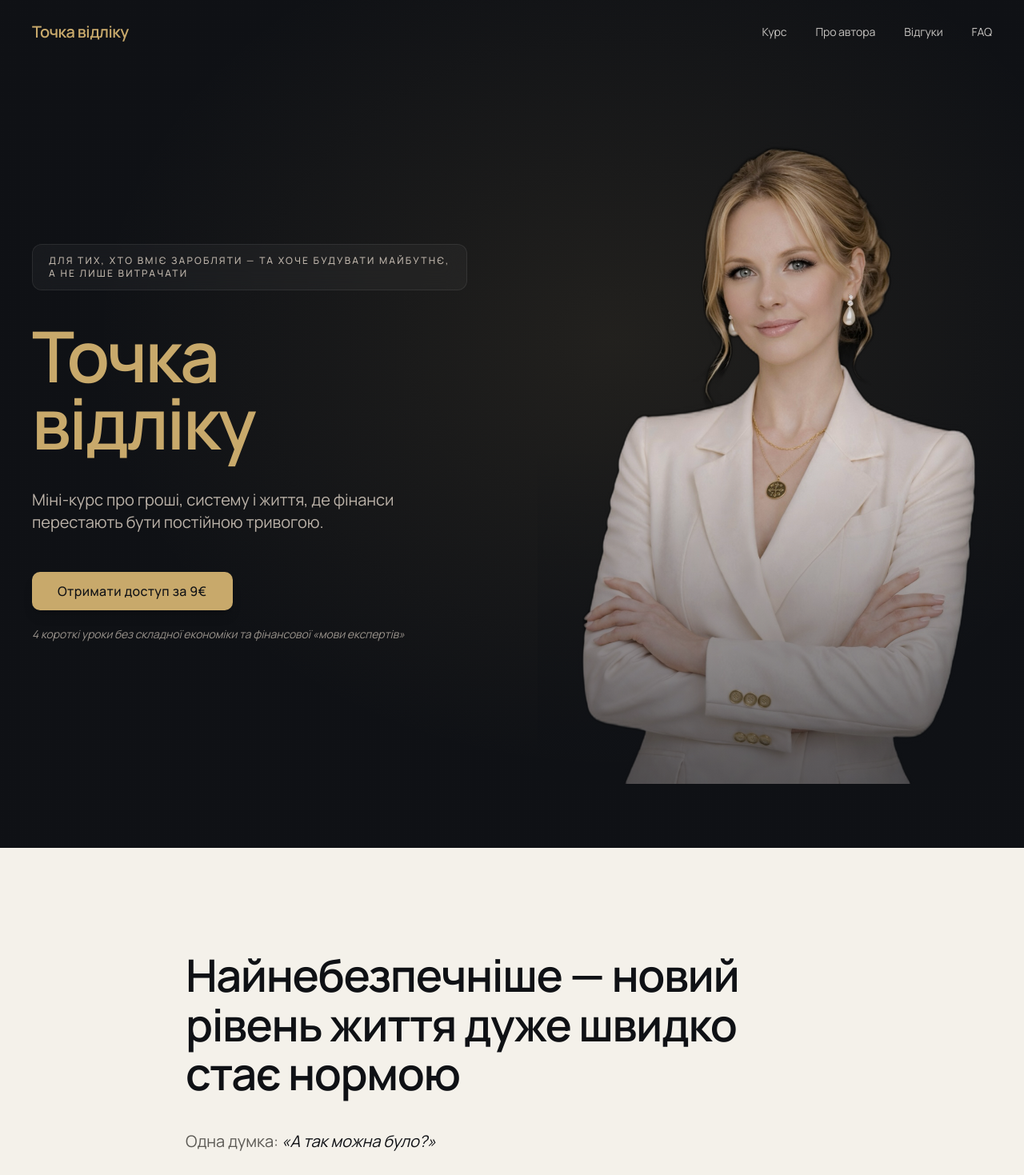
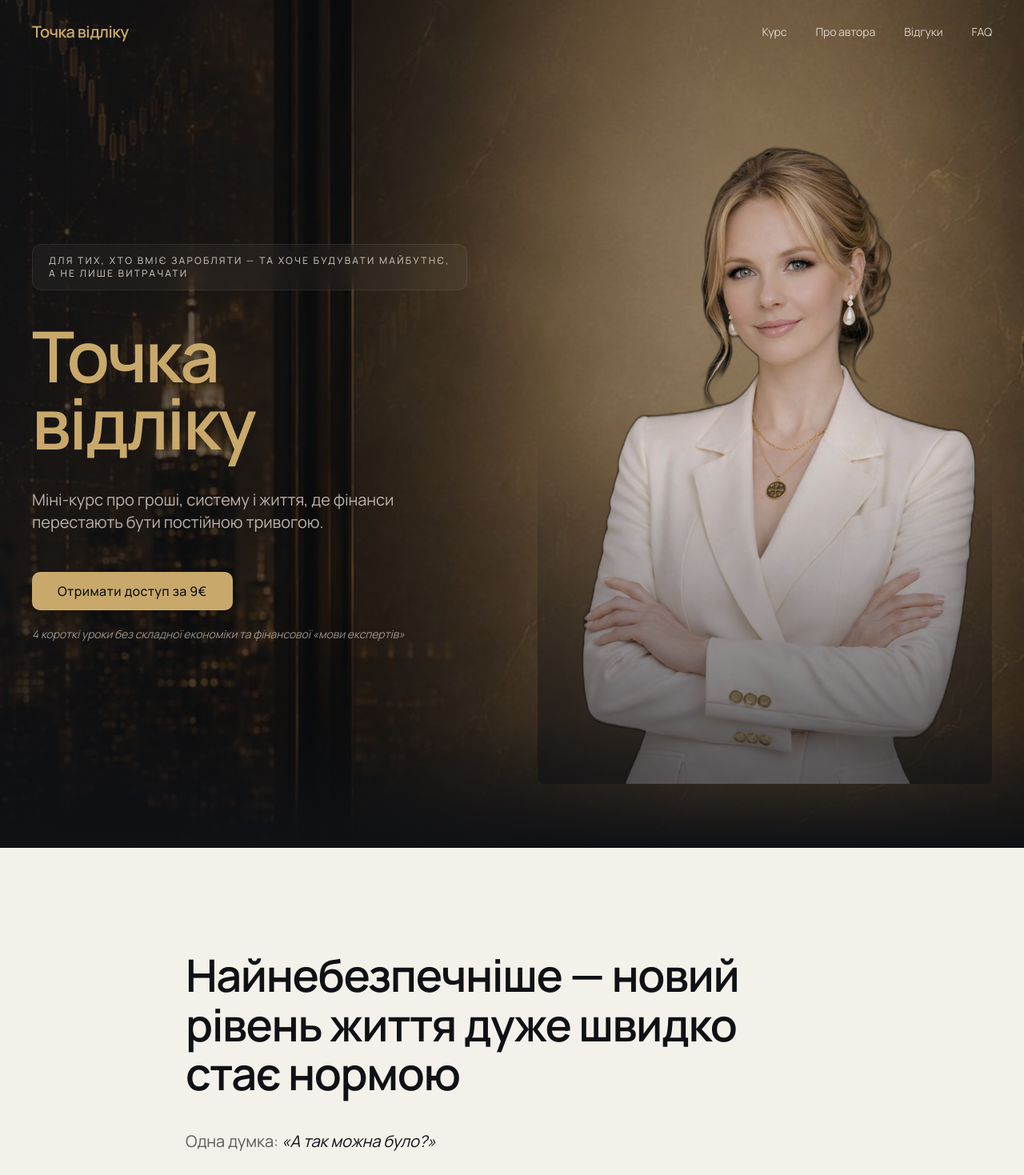
Before and after one commit to olhahrytsaibiz-bit/mini-site, a React (Vite) app: page / in a window 1280 px wide. Shown: the top 1469 px of the page at 80% size. Built offline with nearby package versions, Linux system fonts and the light colour scheme; the HTML template or start-up script is replaced by a standard one.

Commit message:
Hero: cinematic background — night city + marble wall

```diff
--- a/src/components/sections/HeroSection.tsx
+++ b/src/components/sections/HeroSection.tsx
@@ -2,6 +2,7 @@ import { motion } from "framer-motion";
 import { Button } from "@/components/ui/button";
 import speakerImage from "@/assets/speaker-1.png";
 import speakerMobileImage from "@/assets/speaker-mobile.png";
+import heroBg from "@/assets/hero-bg.jpg";
 
 export const HeroSection = () => {
   return (
@@ -9,8 +10,15 @@ export const HeroSection = () => {
       id="hero"
       className="relative overflow-hidden bg-graphite text-foreground"
     >
-      {/* Soft radial glow */}
-      <div className="absolute inset-0 soft-glow pointer-events-none" />
+      {/* Background image — city window + marble wall */}
+      <div
+        className="absolute inset-0 bg-cover bg-center bg-no-repeat"
+        style={{ backgroundImage: `url(${heroBg})` }}
+      />
+      {/* Dark overlay for legibility — stronger on left where text sits */}
+      <div className="absolute inset-0 bg-gradient-to-r from-[#0F1115]/85 via-[#0F1115]/55 to-[#0F1115]/45 lg:from-[#0F1115]/80 lg:via-[#0F1115]/40 lg:to-[#0F1115]/25" />
+      {/* Vertical fade bottom to base color */}
+      <div className="absolute inset-x-0 bottom-0 h-40 bg-gradient-to-b from-transparent to-[#0F1115]" />
       {/* Subtle grain */}
       <div className="grain absolute inset-0 pointer-events-none" />
 
```
Also changed, not shown: src/assets/hero-bg.jpg (added).
